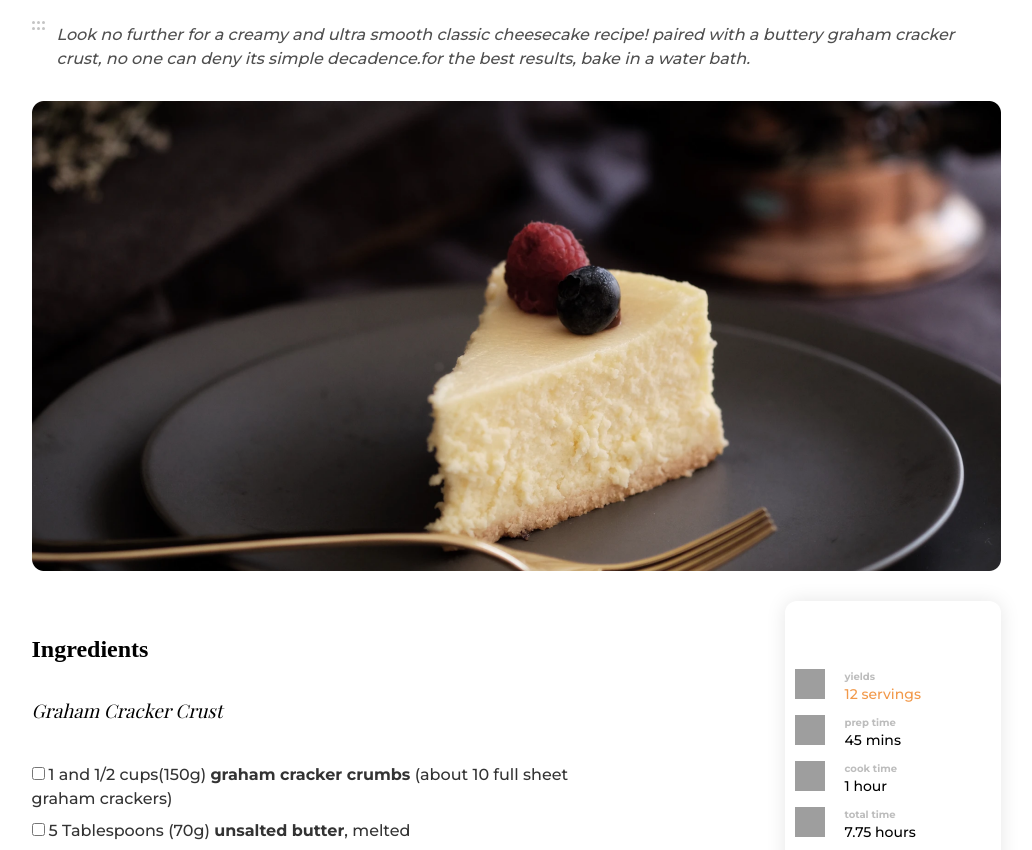
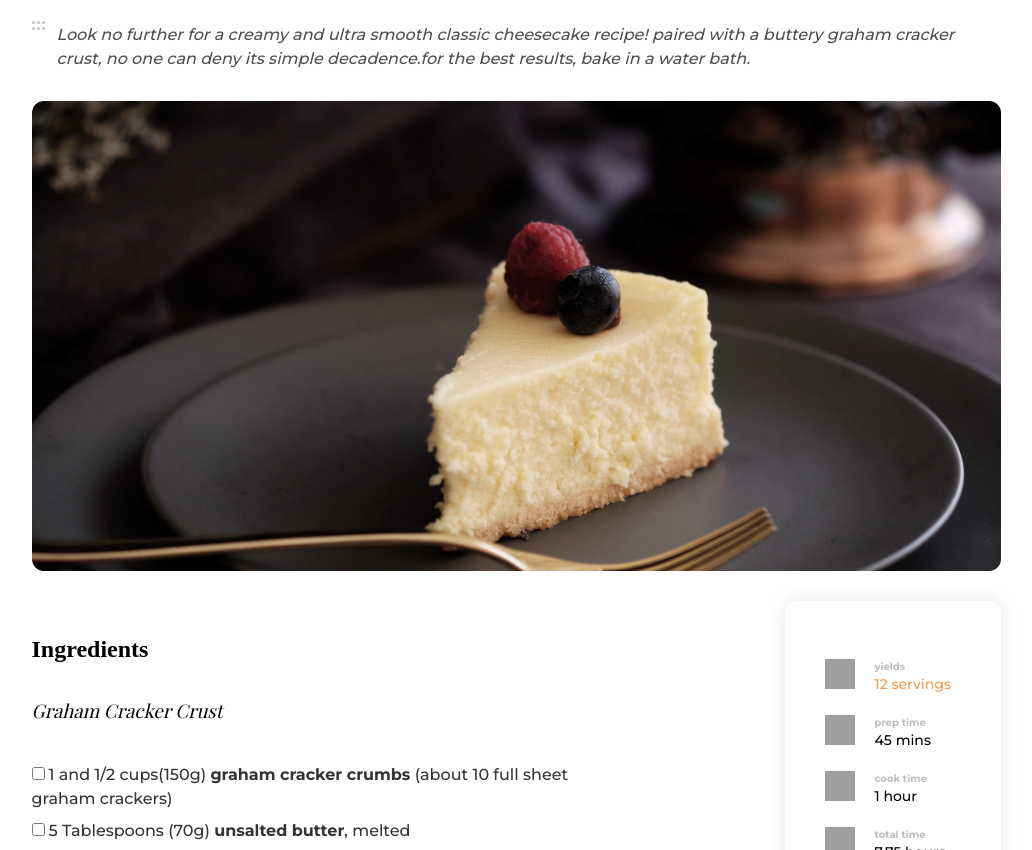
Before and after one commit to ninjabro/recipe-page, a plain HTML site: page index.html in a window 1280 px wide. Shown: the part 117-967 px from the top of the page, without its empty margins (124-1156 px from the left). Drawn offline with nearby package versions, Linux system fonts and the light colour scheme; grey boxes are pictures that could not be loaded.

Commit message:
first commit2

```diff
--- a/style.css
+++ b/style.css
@@ -174,8 +174,8 @@ h6 {
   display: flex;
   flex-direction: row;
   column-gap: 20px;
-  margin-top: 10px;
-  margin-left: 10px;
+  margin-top: 20px;
+  margin-left: 40px;
 }
 
 .titleTag {
```
